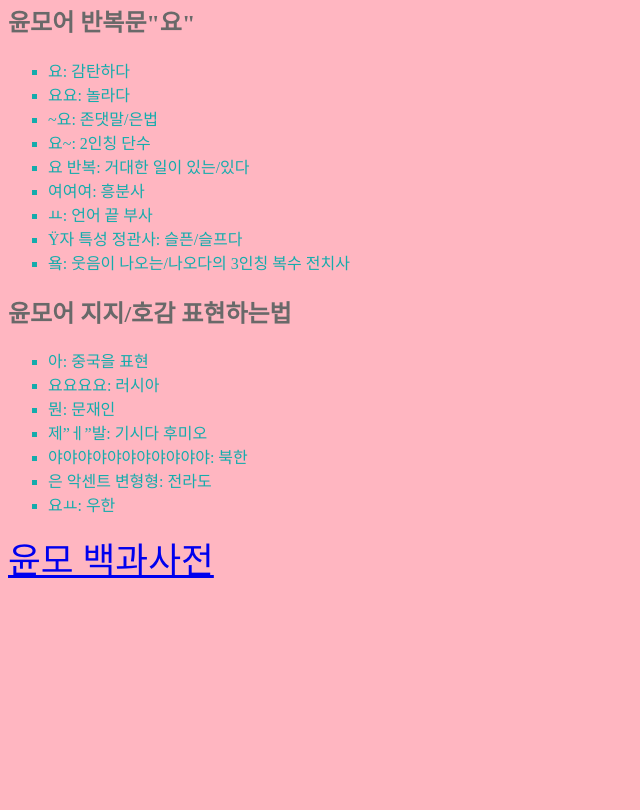
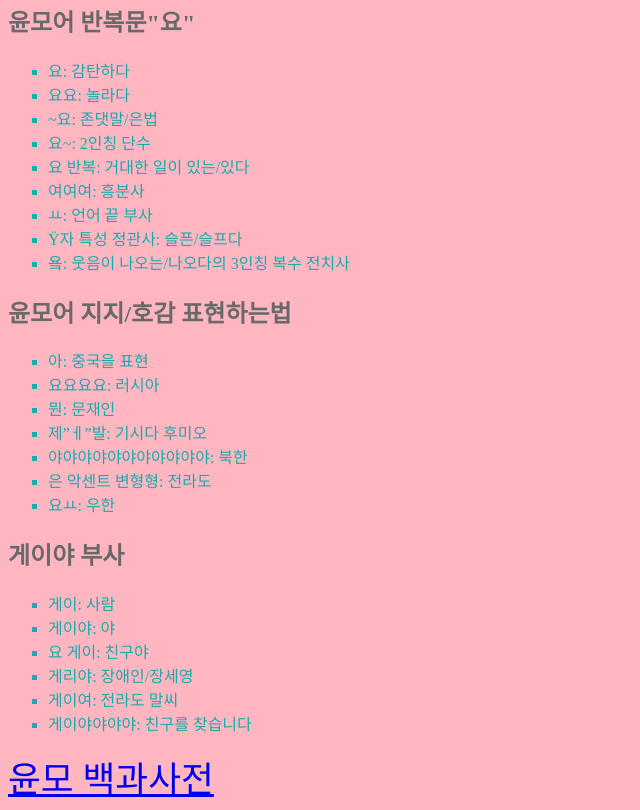
Before and after one commit to yunmo2847/yunmo-language, a plain HTML site: page index.html in a window 1280 px wide. Shown: the part 441-1251 px from the top of the page, without its empty margins (0-640 px from the left). Before the commit the page ends 1032 px from the top, so only its background shows below. Drawn offline with Linux system fonts and the light colour scheme.

Commit message:
Update index.html

```diff
--- a/index.html
+++ b/index.html
@@ -39,7 +39,14 @@
         <li>요ㅛ: 우한</li>
 
     </ul>
-
+    <h2 style="color: dimgray;">게이야 부사</h2><ul style="color: rgb(20, 172, 172);list-style-type:square ;">
+        <li>게이: 사람</li>
+        <li>게이야: 야</li>
+        <li>요 게이: 친구야</li>
+        <li>게리야: 장애인/장세영</li>
+        <li>게이여: 전라도 말씨</li>
+        <li>게이야야야야: 친구를 찾습니다</li>
+    </ul>
 
 
 
```
